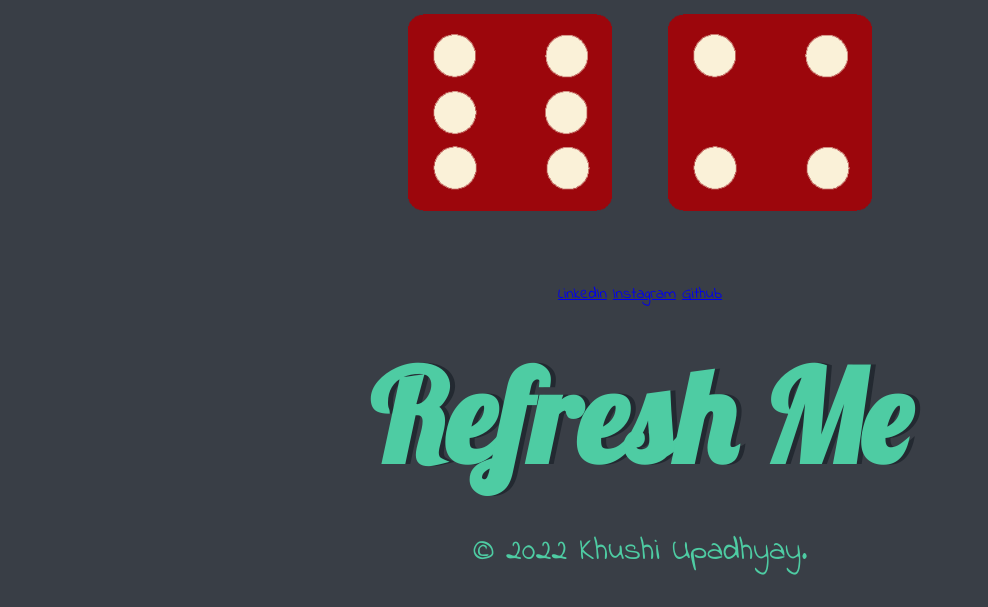
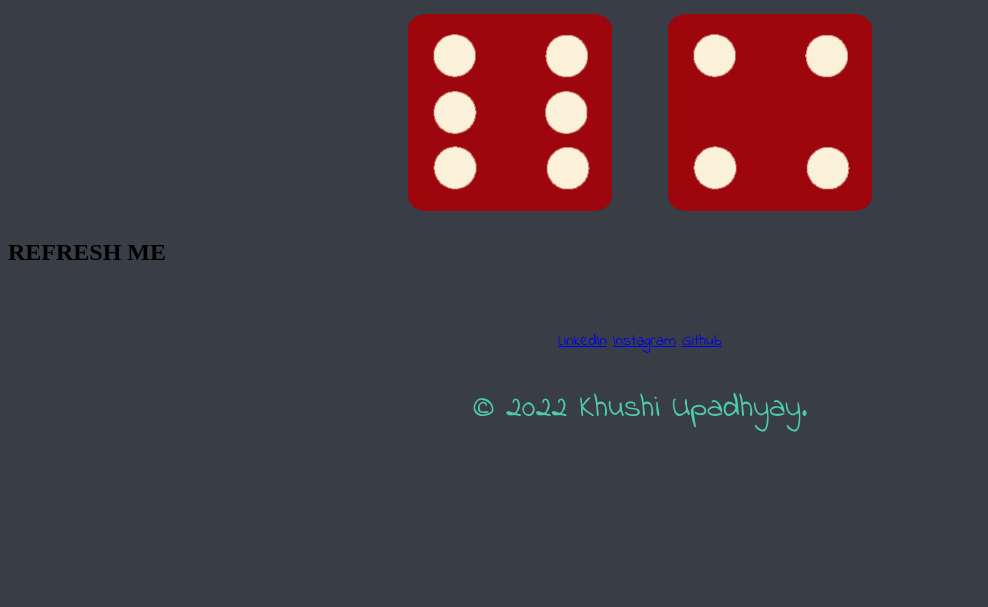
Before and after one commit to Khushi-2005/DICEgame, a plain HTML site: page index.html in a window 1280 px wide. Shown: the part 481-1088 px from the top of the page, without its empty margins (0-988 px from the left). After the commit the page ends 945 px from the top, so only its background shows below. Drawn offline with Linux system fonts and the light colour scheme.

Commit message:
Update index.html

```diff
--- a/index.html
+++ b/index.html
@@ -24,6 +24,7 @@
     </div>
 
   </div>
+    <h2>REFRESH ME</h2>
   <script src="index.js" charset="utf-8"></script>
 
 </body>
@@ -31,7 +32,7 @@
     <a class="footer-link" href="https://www.linkedin.com/in/khushi-upadhyay-bb7b62220/">LinkedIn</a>
   <a class="footer-link" href="https://www.instagram.com/invites/contact/?i=1ip37lmzh813e&utm_content=n70q7na ">Instagram</a>
   <a class="footer-link" href="https://github.com/Khushi-2005/">Github</a>
-  <h1>Refresh Me</h1>
+
   <p class="copyright">© 2022 Khushi Upadhyay.</p>
 
   </footer>
```
